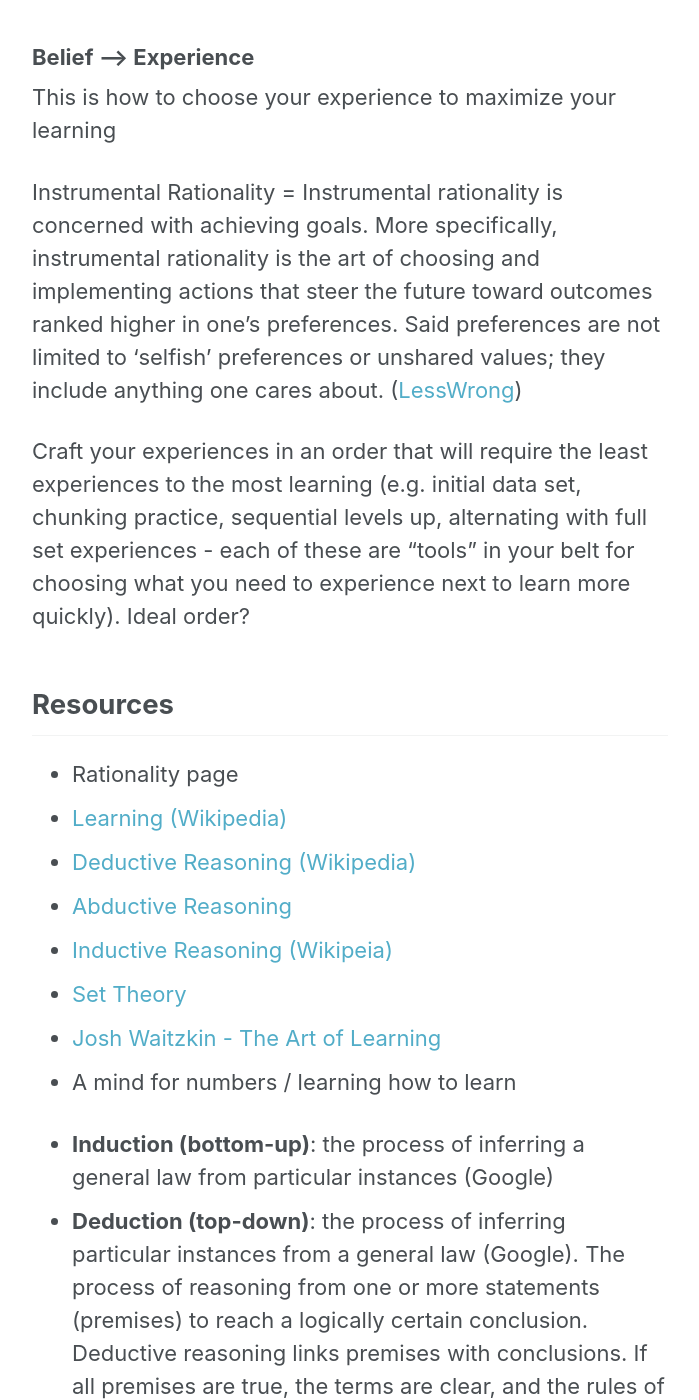
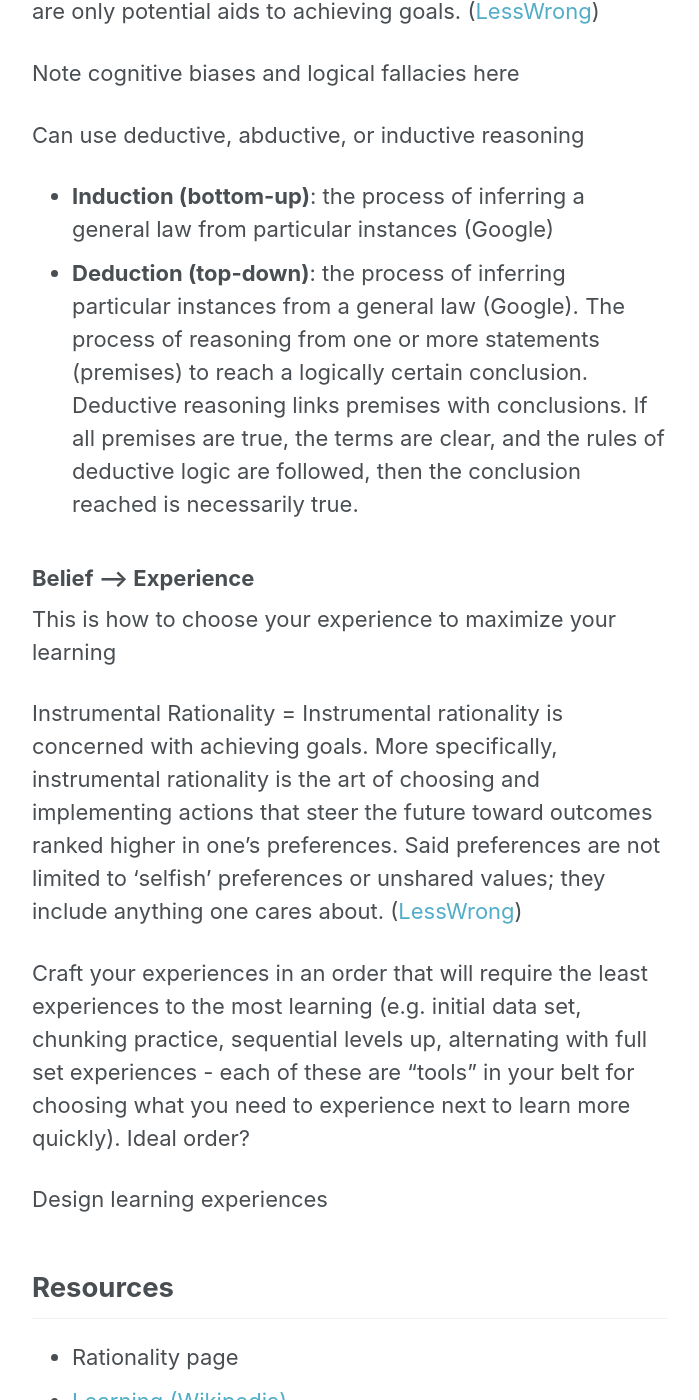
Before and after one commit to shanemileham/levelupmylife, a Jekyll site: the page built from _content/learning.md, in a window 1280 px wide and 1400 px high, scrolled down 1713 px. Shown: the whole window, without its empty margins (290-989 px from the left). Built offline with Jekyll 4.4.1, drawn with Linux system fonts in a browser that asks for light colours; comment, search, counter and statistics services are not loaded; part of the change alters nothing that is shown; some of the changed text lies outside the part shown.

Commit message:
Working on learning doc

```diff
--- a/_content/learning.md
+++ b/_content/learning.md
@@ -6,8 +6,10 @@ title: Learning
 
 ## Introduction to Learning
 ### Model and Definitions
-Learning is a cyclical process in which a person is exposed to experiences (either direct or hypothetical) which modify the person's existing knowledge and expectations about the world.
+_Learning is a cyclical process in which a person is exposed to experiences (either direct or hypothetical) which modify the person's existing knowledge and expectations about the world._
+
 (Insert cyclical picture of Beliefs <---> Experiences)
+
 - BELIEFS → EXPERIENCES ----- Action/Thoughts - Instrumental Rationality
 - EXPERIENCES → BELIEFS ----- Induction/Deduction - Epistemic Rationality
 
@@ -22,6 +24,15 @@ This is how to learn the most accurate information from a given set of experienc
 
 Epistemic Rationality = the part of rationality which involves achieving accurate beliefs about the world. It involves updating on receiving new evidence, mitigating cognitive biases, and examining why you believe what you believe. It can be seen as a form of instrumental rationality in which knowledge and truth are goals in themselves, whereas in other forms of instrumental rationality, knowledge and truth are only potential aids to achieving goals. ([LessWrong](https://wiki.lesswrong.com/wiki/Rationality#Epistemic_rationality))
 
+Note cognitive biases and logical fallacies here
+
+Can use deductive, abductive, or inductive reasoning
+
+- **Induction (bottom-up)**: the process of inferring a general law from particular instances (Google)
+- **Deduction (top-down)**: the process of inferring particular instances from a general law (Google). The process of reasoning from one or more statements (premises) to reach a logically certain conclusion. Deductive reasoning links premises with conclusions. If all premises are true, the terms are clear, and the rules of deductive logic are followed, then the conclusion reached is necessarily true.
+
+
+
 ### Belief --> Experience
 This is how to choose your experience to maximize your learning
 
@@ -29,27 +40,23 @@ Instrumental Rationality = Instrumental rationality is concerned with achieving
 
 Craft your experiences in an order that will require the least experiences to the most learning (e.g. initial data set, chunking practice, sequential levels up, alternating with full set experiences - each of these are "tools" in your belt for choosing what you need to experience next to learn more quickly). Ideal order?
 
+Design learning experiences
+
+
+
 
 ## Resources
 - Rationality page
 - [Learning (Wikipedia)](https://en.wikipedia.org/wiki/Learning)
 - [Deductive Reasoning (Wikipedia)](https://en.wikipedia.org/wiki/Deductive_reasoning)
 - [Abductive Reasoning](https://en.wikipedia.org/wiki/Abductive_reasoning)
-- [Inductive Reasoning (Wikipeia)](https://en.wikipedia.org/wiki/Inductive_reasoning)
+- [Inductive Reasoning (Wikipedia)](https://en.wikipedia.org/wiki/Inductive_reasoning)
 - [Set Theory](https://en.wikipedia.org/wiki/Set_theory)
+- [Scientific Method (Wikipedia)](https://en.wikipedia.org/wiki/Scientific_method)
+- [Scientific Method](https://www.socialresearchmethods.net/kb)
 * [Josh Waitzkin - The Art of Learning](../books/josh-waitzkin--the-art-of-learning)
 - A mind for numbers / learning how to learn
 
-
-
-- **Induction (bottom-up)**: the process of inferring a general law from particular instances (Google)
-- **Deduction (top-down)**: the process of inferring particular instances from a general law (Google). The process of reasoning from one or more statements (premises) to reach a logically certain conclusion. Deductive reasoning links premises with conclusions. If all premises are true, the terms are clear, and the rules of deductive logic are followed, then the conclusion reached is necessarily true.
-
-
-Scientific method - https://www.socialresearchmethods.net/kb:
-- Experience → Abductive reasoning → Hypothesis → Experience
-- Experience → Inductive reasoning → Hypothesis → Experience
-- Experience → Deductive reasoning → Belief
 
 Steps to Learn Anything:
 - Design (Create experiences) - Obtain useful pieces of information through experiences
```
